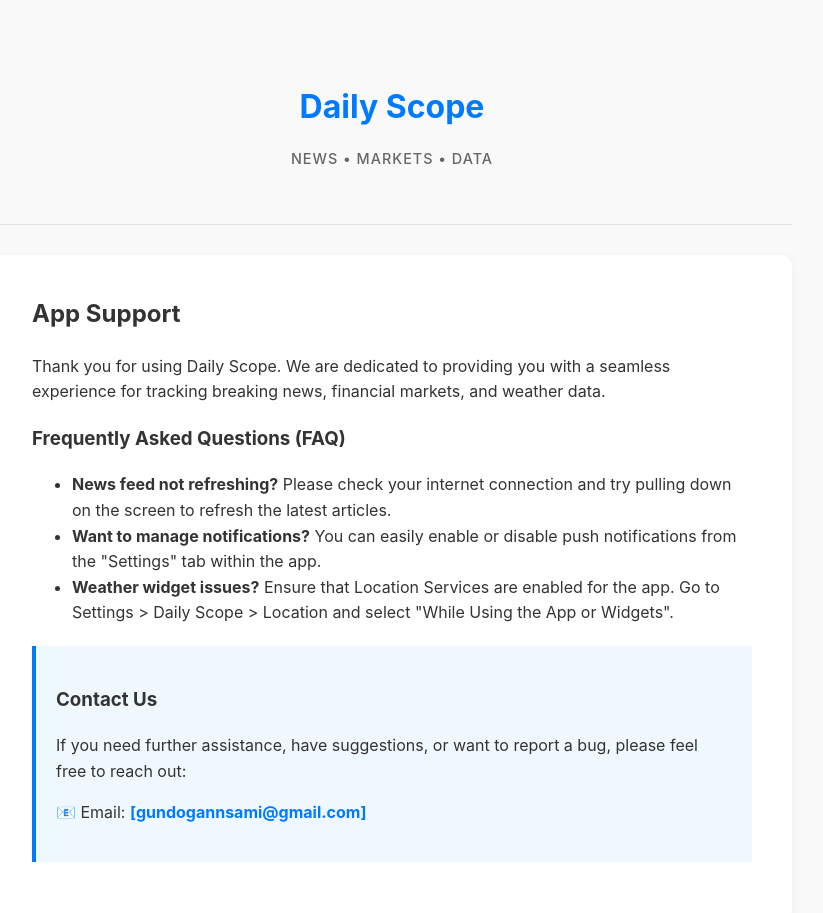
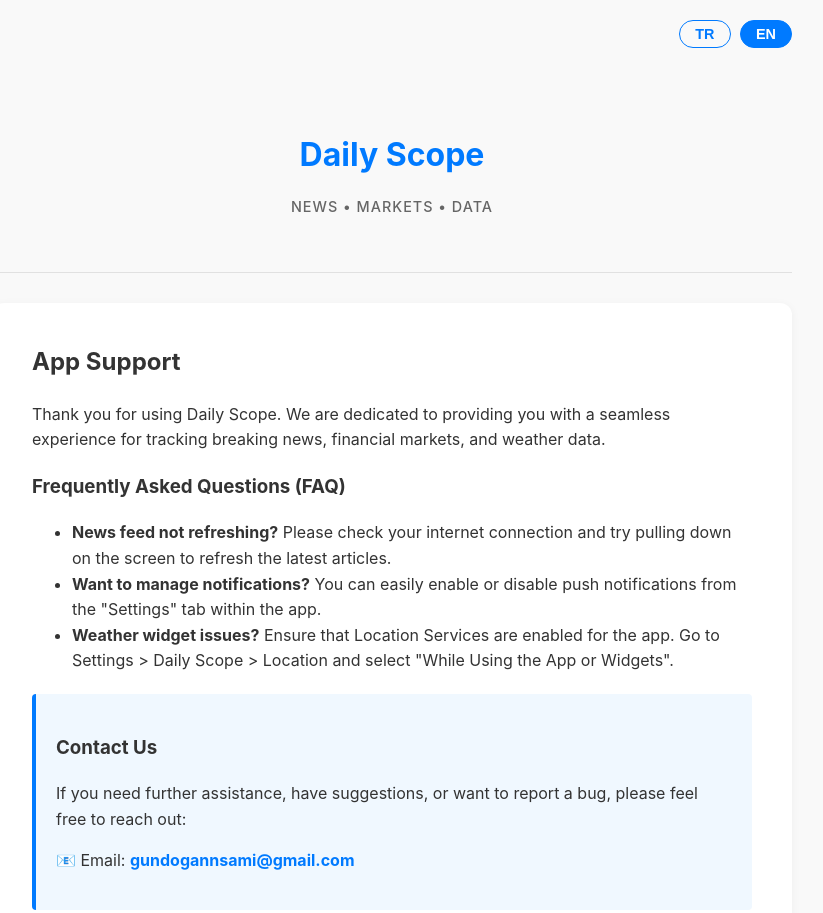
Before and after one commit to imdevsmi/TheBrief-Support, a plain HTML site: page index.html in a window 1280 px wide. Shown: the top 913 px of the page, without its empty margins (248-1071 px from the left). Drawn offline with Linux system fonts and the light colour scheme.

Commit message:
Update index.html

```diff
--- a/index.html
+++ b/index.html
@@ -3,7 +3,7 @@
 <head>
     <meta charset="UTF-8">
     <meta name="viewport" content="width=device-width, initial-scale=1.0">
-    <title>Daily Scope - App Support</title>
+    <title>Daily Scope - Support</title>
     <style>
         body {
             font-family: -apple-system, BlinkMacSystemFont, "Segoe UI", Roboto, Helvetica, Arial, sans-serif;
@@ -13,6 +13,27 @@
             margin: 0 auto;
             padding: 20px;
             background-color: #f9f9f9;
+        }
+        .lang-switch {
+            text-align: right;
+            margin-bottom: 20px;
+        }
+        .lang-btn {
+            background: none;
+            border: 1px solid #007AFF;
+            color: #007AFF;
+            padding: 5px 15px;
+            border-radius: 20px;
+            cursor: pointer;
+            font-weight: bold;
+            font-size: 0.9em;
+            margin-left: 5px;
+            transition: all 0.3s ease;
+        }
+        .lang-btn:hover { background-color: #e6f0ff; }
+        .lang-btn.active {
+            background: #007AFF;
+            color: white;
         }
         header {
             text-align: center;
@@ -28,13 +49,22 @@
             border-left: 4px solid #007AFF;
             padding: 20px;
             margin: 20px 0;
+            border-radius: 4px;
         }
         a { color: #007AFF; text-decoration: none; font-weight: bold; }
+        a:hover { text-decoration: underline; }
         footer { text-align: center; margin-top: 50px; font-size: 0.8em; color: #666; }
+        .hidden { display: none; }
     </style>
 </head>
 <body>
 
+    <div class="lang-switch">
+        <button class="lang-btn" id="btn-tr" onclick="setLanguage('tr')">TR</button>
+        <button class="lang-btn" id="btn-en" onclick="setLanguage('en')">EN</button>
+    </div>
+
+    <div id="content-en">
         <header>
             <h1>Daily Scope</h1>
             <p class="subtitle">News • Markets • Data</p>
@@ -54,7 +84,33 @@
             <div class="contact-box">
                 <h3>Contact Us</h3>
                 <p>If you need further assistance, have suggestions, or want to report a bug, please feel free to reach out:</p>
-            <p>📧 Email: <a href="mailto:gundogannsami@gmail.com">[gundogannsami@gmail.com]</a></p>
+                <p>📧 Email: <a href="mailto:gundogannsami@gmail.com">gundogannsami@gmail.com</a></p>
+            </div>
+        </div>
+    </div>
+
+    <div id="content-tr" class="hidden">
+        <header>
+            <h1>Daily Scope</h1>
+            <p class="subtitle">Haber • Piyasalar • Veri</p>
+        </header>
+
+        <div class="container">
+            <h2>Uygulama Desteği</h2>
+            <p>Daily Scope uygulamasını tercih ettiğiniz için teşekkür ederiz. Son dakika haberlerini, finansal piyasaları ve hava durumu verilerini sorunsuz takip etmeniz bizim için önceliktir.</p>
+
+            <h3>Sıkça Sorulan Sorular (SSS)</h3>
+            <ul>
+                <li><strong>Haber akışı yenilenmiyor mu?</strong> Lütfen internet bağlantınızı kontrol edin ve sayfayı aşağı çekerek yenilemeyi deneyin.</li>
+                <li><strong>Bildirim ayarlarını değiştirmek mi istiyorsunuz?</strong> Uygulama içindeki "Ayarlar" sekmesinden bildirimleri kolayca açıp kapatabilirsiniz.</li>
+                <li><strong>Hava durumu widget'ı çalışmıyor mu?</strong> Uygulama için Konum Servislerinin açık olduğundan emin olun. Telefonunuzun Ayarlar > Daily Scope > Konum menüsüne giderek "Uygulamayı veya Widget'ları Kullanırken" seçeneğini işaretleyin.</li>
+            </ul>
+
+            <div class="contact-box">
+                <h3>Bize Ulaşın</h3>
+                <p>Daha fazla yardıma ihtiyacınız varsa, önerileriniz varsa veya bir hata bildirmek istiyorsanız lütfen bize ulaşın:</p>
+                <p>📧 E-Posta: <a href="mailto:gundogannsami@gmail.com">gundogannsami@gmail.com</a></p>
+            </div>
         </div>
     </div>
 
@@ -62,5 +118,29 @@
         <p>&copy; 2025 Daily Scope. All rights reserved.</p>
     </footer>
 
+    <script>
+        function setLanguage(lang) {
+            if (lang === 'tr') {
+                document.getElementById('content-en').classList.add('hidden');
+                document.getElementById('content-tr').classList.remove('hidden');
+                document.getElementById('btn-tr').classList.add('active');
+                document.getElementById('btn-en').classList.remove('active');
+                document.title = "The Brief:Daily - Destek";
+            } else {
+                document.getElementById('content-tr').classList.add('hidden');
+                document.getElementById('content-en').classList.remove('hidden');
+                document.getElementById('btn-en').classList.add('active');
+                document.getElementById('btn-tr').classList.remove('active');
+                document.title = "The Brief:Daily - App Support";
+            }
+        }
+        var userLang = navigator.language || navigator.userLanguage;
+        if (userLang.startsWith('tr')) {
+            setLanguage('tr');
+        } else {
+            setLanguage('en');
+        }
+    </script>
+
 </body>
 </html>
```
Lines whose indentation alone changed are shown as unchanged.
